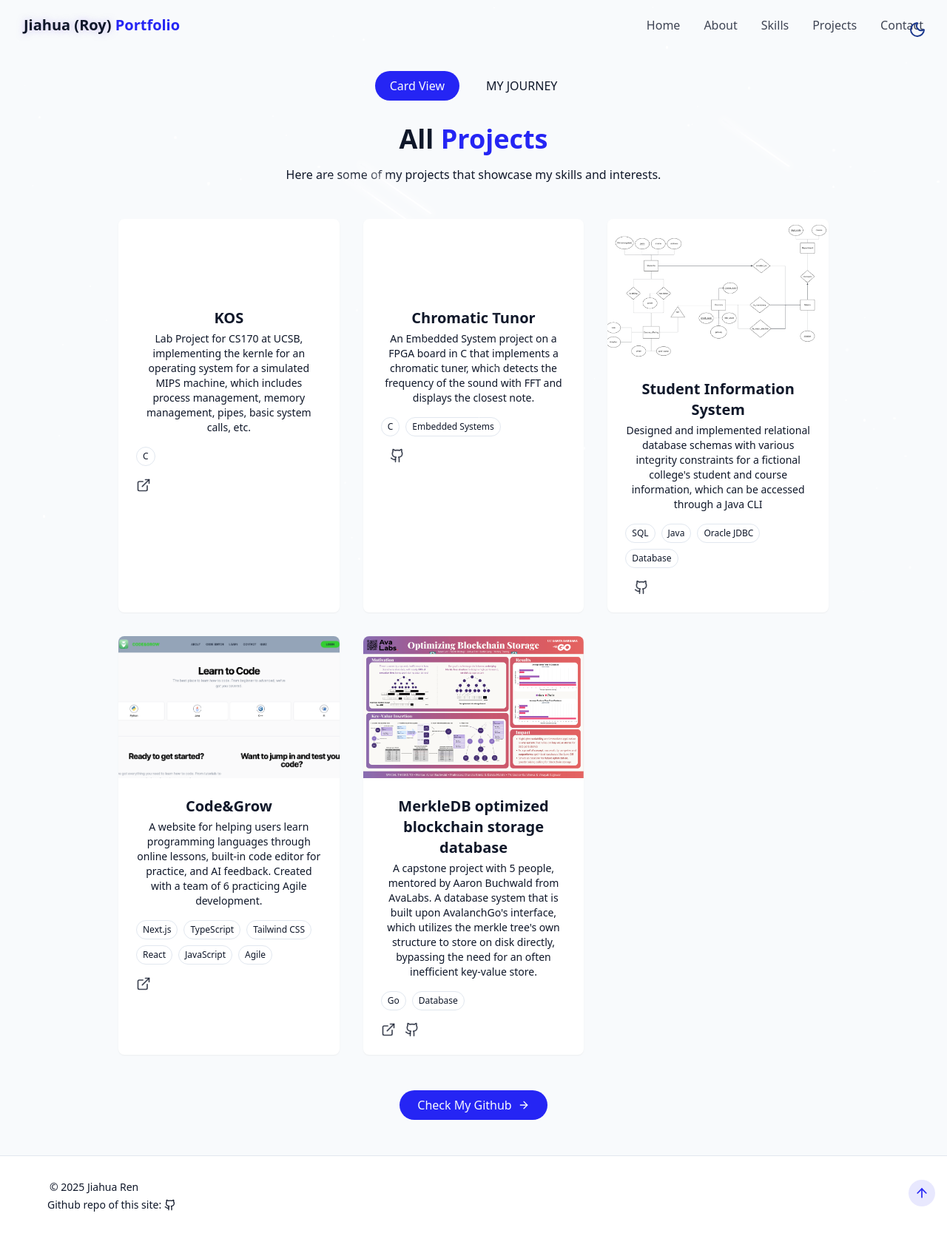
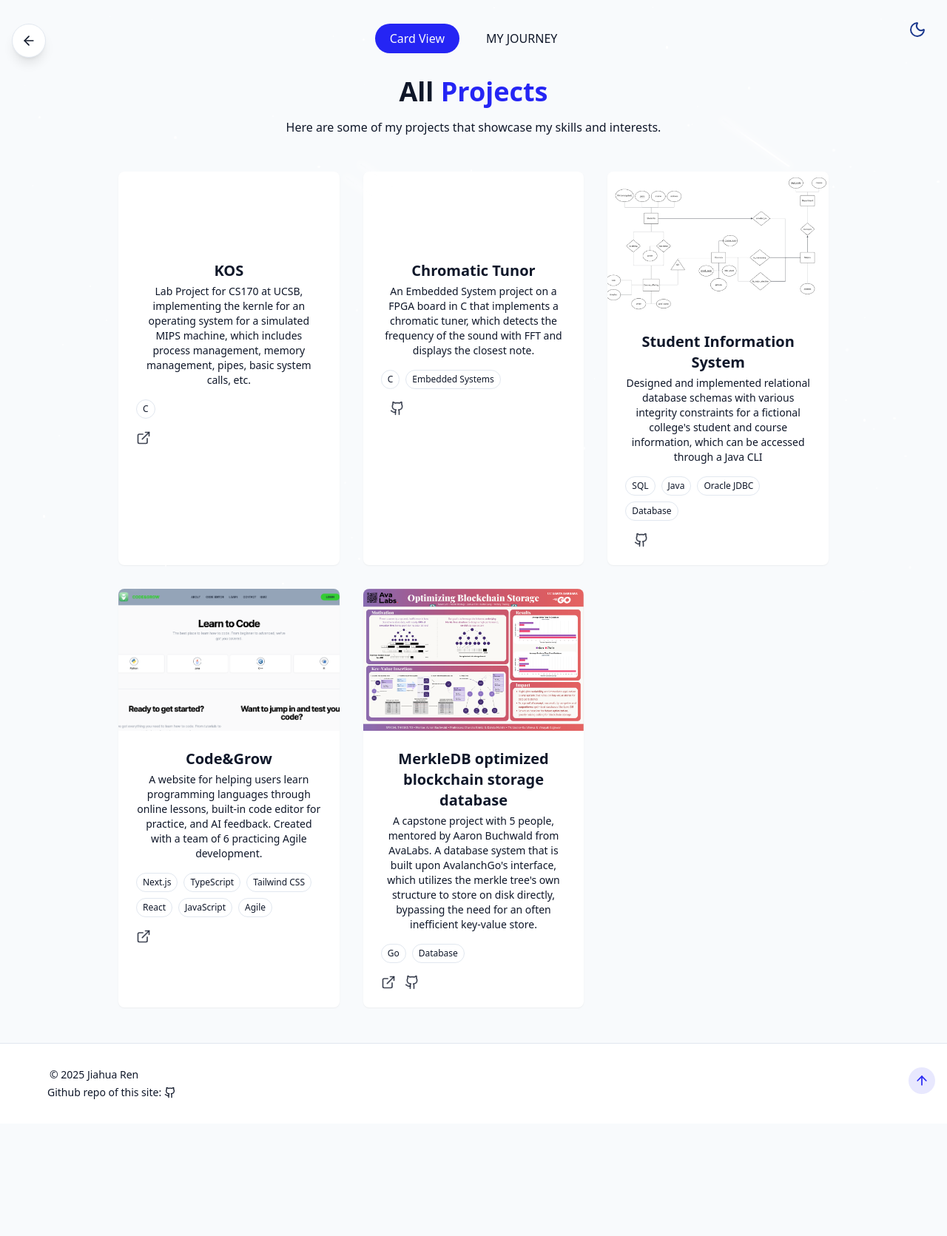
Before and after one commit to jia-hua-ren/portfolio, a React (Vite) app: page /portfolio/projects in a window 1280 px wide. Shown: the whole page at 74% size. After the commit the page ends 1519 px from the top, so only its background shows below. Built offline with nearby package versions, Linux system fonts and the light colour scheme.

Commit message:
set up basic projects page

```diff
--- a/src/components/FeaturedProjectsSection.tsx
+++ b/src/components/FeaturedProjectsSection.tsx
@@ -1,14 +1,24 @@
 import { ProjectsSection } from "@/components/ProjectsSection";
 import { featuredProjects } from "@/data/projectsData";
+import { ArrowRight } from "lucide-react";
 
 export const FeaturedProjectsSection = () => {
   return (
     <section id="projects" className="py-24 px-4 relative">
       <div className="container mx-auto max-w-5xl">
         <h2 className="text-3xl md:text-4xl font-bold mb-4 text-center">
-          Features <span className="text-primary">Projects</span>
+          Featured <span className="text-primary">Projects</span>
         </h2>
         <ProjectsSection projects={featuredProjects} />
+
+        <div className="text-center mt-12 space-y-4">
+          <a
+            className="cosmic-button w-fit flex items-center mx-auto gap-2"
+            href="/portfolio/projects"
+          >
+            Check My Other Projects <ArrowRight size={16} />
+          </a>
+        </div>
       </div>
     </section>
   );
--- a/src/components/ProjectsSection.tsx
+++ b/src/components/ProjectsSection.tsx
@@ -1,4 +1,4 @@
-import { ArrowRight, ExternalLink, Github } from "lucide-react";
+import { ExternalLink, Github } from "lucide-react";
 import { type Project } from "@/data/projectsData"; // Adjust the import path as necessary
 
 type ProjectsSectionProps = {
@@ -74,22 +74,6 @@ export const ProjectsSection = ({ projects }: ProjectsSectionProps) => {
           </div>
         ))}
       </div>
-
-      <div className="text-center mt-12 space-y-4">
-        {/* <a
-          href="/portfolio/projects"
-          className="cosmic-button w-fit flex items-center mx-auto gap-2 mb-4"
-        >
-          View Detailed Project Timeline <ArrowRight size={16} />
-        </a> */}
-        <a
-          className="cosmic-button w-fit flex items-center mx-auto gap-2"
-          target="_blank"
-          href="https://github.com/jia-hua-ren"
-        >
-          Check My Github <ArrowRight size={16} />
-        </a>
-      </div>
     </div>
   );
 };
--- a/src/pages/ProjectsPage.tsx
+++ b/src/pages/ProjectsPage.tsx
@@ -1,15 +1,29 @@
 import { Footer } from "@/components/Footer";
-import { Navbar } from "@/components/Navbar";
 import { ProjectsSection } from "@/components/ProjectsSection";
 import { StarBackground } from "@/components/StarBackground";
 import { ThemeToggle } from "@/components/ThemeToggle";
 import { projects } from "@/data/projectsData"; // Import all projects
 import { cn } from "@/lib/utils";
+import { ArrowLeft } from "lucide-react";
 import { useState } from "react";
+import { useNavigate } from "react-router-dom";
 
 const categories: string[] = ["Card View", "MY JOURNEY"];
 const ProjectsPage = () => {
   const [category, setCategory] = useState<string>("Card View");
+  const navigate = useNavigate();
+
+  const handleBackClick = () => {
+    navigate("/");
+    // Small delay to ensure page loads, then scroll to projects
+    setTimeout(() => {
+      const element = document.getElementById("projects");
+      if (element) {
+        element.scrollIntoView({ behavior: "smooth" });
+      }
+    }, 100);
+  };
+
   return (
     <div className="min-h-screen bg-background text-foreground overflow-x-hidden">
       {/* Theme Toggle Button */}
@@ -17,16 +31,20 @@ const ProjectsPage = () => {
 
       {/* Background Effects */}
       <StarBackground />
-      {/* Navbar */}
 
-      <Navbar />
       {/* Main Content */}
 
       {/* Back Button top left */}
+      <button
+        onClick={handleBackClick}
+        className="fixed top-8 left-4 z-40 p-3 rounded-full bg-card border border-border shadow-lg hover:shadow-xl transition-all duration-300 hover:scale-105"
+      >
+        <ArrowLeft size={20} className="text-foreground" />
+      </button>
 
       <main>
         <div className="container mx-auto max-w-5xl">
-          <div className="flex flex-wrap justify-center gap-4 pt-24 py-8">
+          <div className="flex flex-wrap justify-center gap-4 pt-8 py-8">
             {categories.map((cat, key) => (
               <button
                 key={key}
```
Also changed, not shown: src/pages/Projects.tsx (added).
